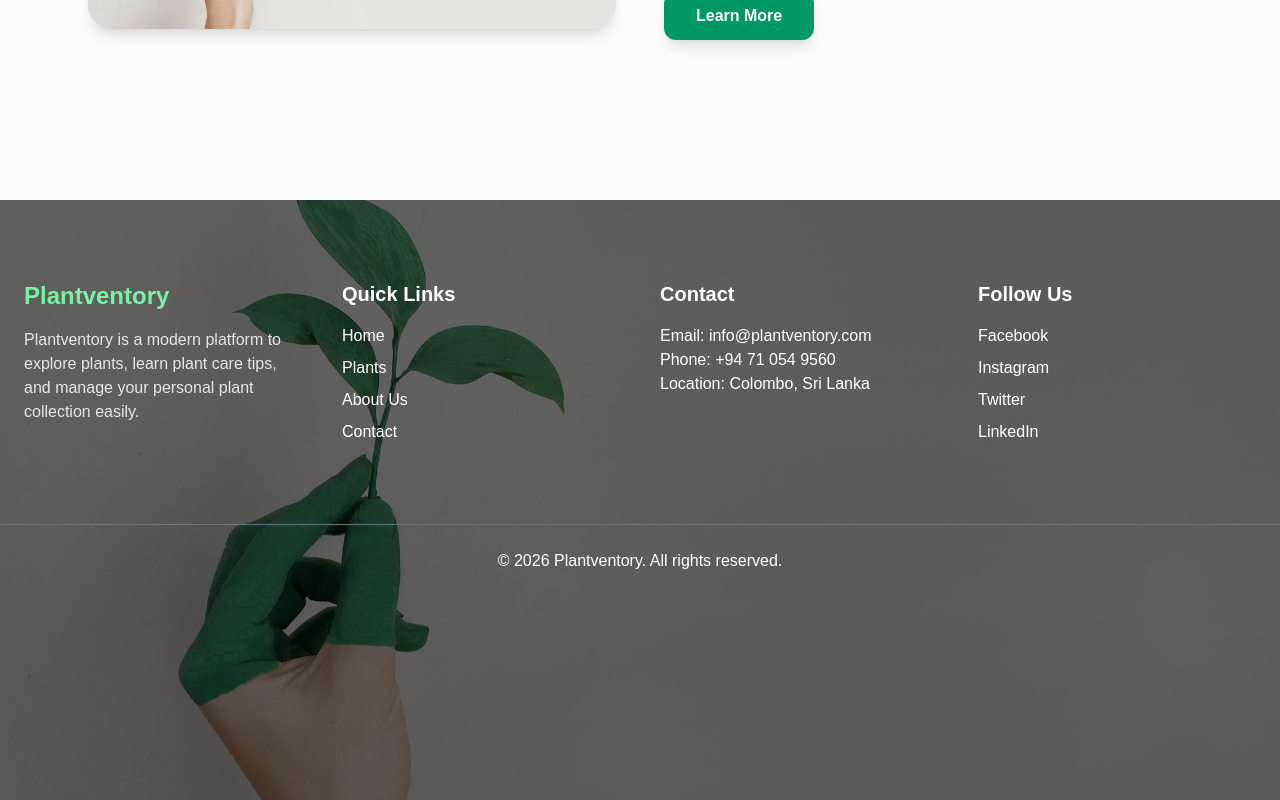
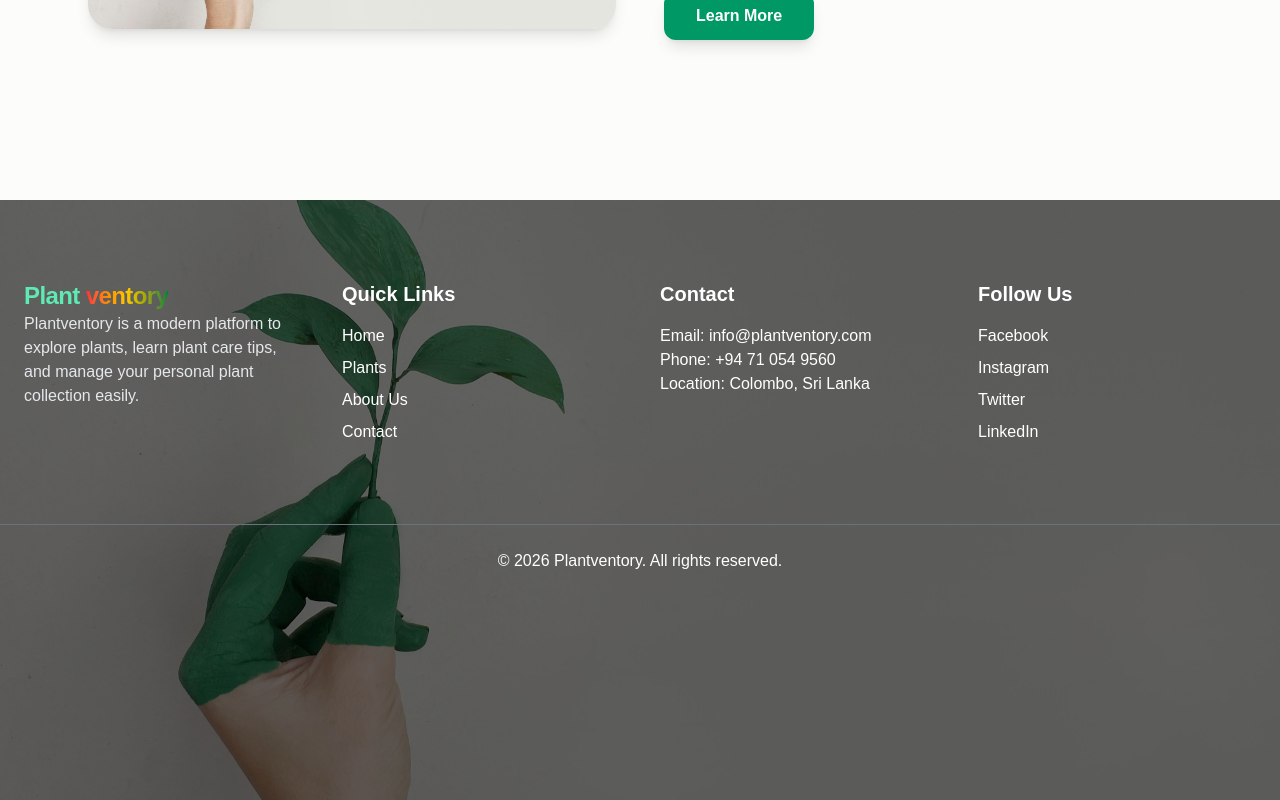
Before and after one commit to yasarahasini/plant-ventory, a Next.js app in the folder frontend/: page / in a window 1280 px wide. Shown: the part 1673-2473 px from the top of the page. Built offline with nearby package versions, Linux system fonts and the light colour scheme.

Commit message:
update pages

```diff
--- a/frontend/app/components/footer.tsx
+++ b/frontend/app/components/footer.tsx
@@ -13,9 +13,9 @@ const Footer: React.FC = () => {
 
 
         <div>
-          <h3 className="text-2xl font-semibold mb-4 text-green-300">
-            Plantventory
-          </h3>
+         <span className="text-2xl font-bold tracking-tight">
+           <span className="text-emerald-300">Plant</span> <span className="bg-gradient-to-r from-red-500 via-yellow-400 to-green-700 text-transparent bg-clip-text">ventory</span>
+          </span>
           <p className="text-gray-200">
             Plantventory is a modern platform to explore plants, learn plant
             care tips, and manage your personal plant collection easily.
```
